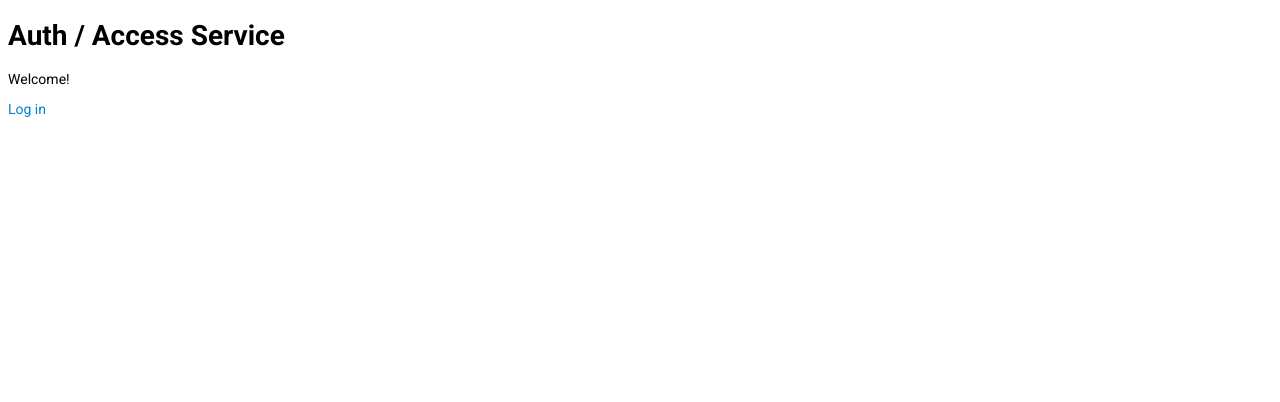
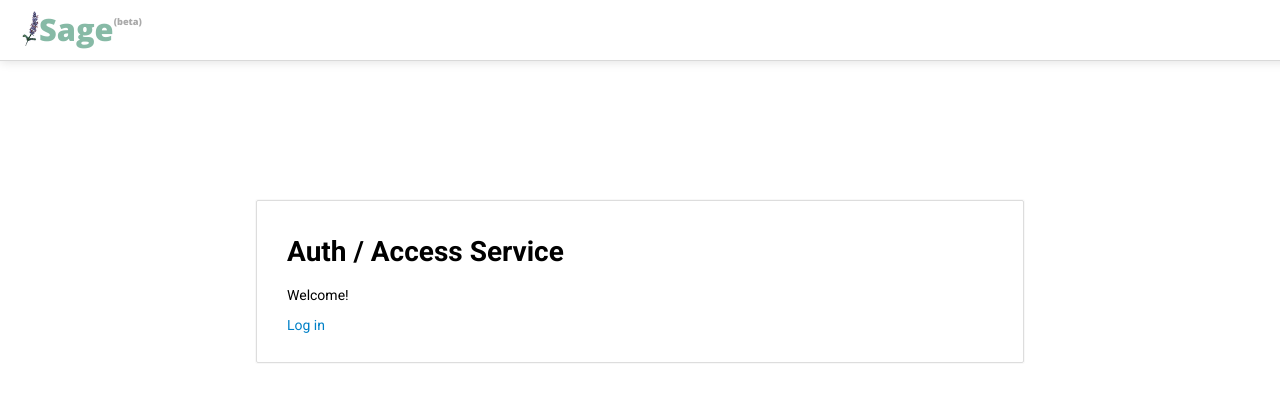
Before and after one commit to waggle-sensor/waggle-auth-app, a Django app: page / in a window 1280 px wide. Shown: the top 402 px of the page. Run offline with Django 4.2, Linux system fonts and the light colour scheme.

Commit message:
updated static and templates to more closely match sage auth

```diff
--- /dev/null
+++ b/static/actions.js
@@ -0,0 +1,36 @@
+
+
+var getToken = function() {
+    $.ajax({
+        type: 'GET',
+        contentType: 'application/json',
+        dataType: 'json',
+        url: '/token',
+        // The data sent to the Django view in JSON format
+        data: JSON.stringify({
+            formField: $('#body').val()
+        }),
+        error: function(XMLHttpRequest, textStatus, errorThrown) {
+            alert("Error: "+ errorThrown);
+        },
+        success: function (data) {
+            console.log(data);
+            console.log(data.token);
+            $('#token_box').html("Token: " + data.token)
+            $('#expires_box').html("Expires: " + data.expires)
+        }
+    });
+}
+
+$('a.logout').click(function(event) {
+    var href = this.href;
+    event.preventDefault();
+    var host = window.location.hostname;
+    var domain = host.includes('.') ?  host.slice(host.indexOf('.')) : host;
+    document.cookie = 'sage_username=;expires=Thu, 01 Jan 1970 00:00:00 UTC;path=/;domain=' + domain;
+    document.cookie = 'sage_uuid=;expires=Thu, 01 Jan 1970 00:00:00 UTC;path=/;domain=' + domain;
+    document.cookie = 'sage_token=;expires=Thu, 01 Jan 1970 00:00:00 UTC;path=/;domain=' + domain;
+    document.cookie = 'sage_token_exp=;expires=Thu, 01 Jan 1970 00:00:00 UTC;path=/;domain=' + domain;
+    document.cookie = 'portal_redirect=;expires=Thu, 01 Jan 1970 00:00:00 UTC;path=/';
+    window.location = href;
+});
--- a/static/styles.css
+++ b/static/styles.css
@@ -1,5 +1,5 @@
-/* this just copies part of the original sage-auth styles.css service to make it look a little better */
 body {
+  margin: 0;
   font-size: 0.875rem;
   font-family: Roboto;
   font-weight: 400;
@@ -7,7 +7,7 @@ body {
 
 a.no-style:hover {
   text-decoration: none;
-  }
+}
 
 a {
   color: #0080c7;
@@ -19,6 +19,109 @@ a:hover {
   text-decoration: underline;
 }
 
-textarea {
-  width: 80em;
+nav {
+  flex-shrink: 0;
+  position: fixed;
+  top: 0px;
+  width: 100%;
+  background: rgb(255, 255, 255);
+  z-index: 1000;
+  display: flex;
+  -webkit-box-align: center;
+  align-items: center;
+  padding: 0px 20px;
+  height: 60px;
+  border-bottom: 1px solid rgba(0, 0, 0, 0.15);
+  box-shadow: rgb(0 0 0 / 0%) 0px 2px 4px -1px, rgb(0 0 0 / 0%) 0px 4px 5px 0px, rgb(0 0 0 / 12%) 0px 1px 10px 0px;
 }
+
+nav .logo {
+  font-size: 2.2em;
+  font-family: "Open sans", sans-serif;
+  font-weight: 800;
+  color: rgb(135, 186, 166) !important;
+  margin-bottom: 2px;
+  padding-right: 20px;
+  padding-left: 2px;
+}
+
+nav .logo img {
+  margin-bottom: 2px;
+}
+
+nav .logo sup {
+  position: relative;
+  top: -5px;
+  font-size: 0.3em;
+  color: rgb(170, 170, 170);
+}
+
+nav .divider {
+  height: auto;
+  align-self: stretch;
+  border: none;
+  height: 1px;
+  margin: 0;
+  flex-shrink: 0;
+  background-color: rgba(0, 0, 0, 0.12);
+}
+
+nav .title {
+  margin: 4px 20px 0px;
+  font-weight: 600;
+}
+
+main {
+  margin: 200px auto;
+  max-width: 60%;
+}
+
+main .container {
+  position: relative;
+  margin: 20px 0px;
+  padding: 15px 30px;
+  border: 1px solid rgb(221, 221, 221);
+  border-radius: 2px;
+  box-shadow: rgb(248 248 248) 0px 0px 1px 1px;
+  color: initial;
+}
+
+/**
+ * layout
+ */
+
+.flex { display: flex; }
+.items-center { align-items: center }
+
+
+/**
+ * basic buttons
+ */
+
+.btn {
+  padding: 1em;
+  color: #666;
+  text-decoration: none;
+}
+
+.btn:hover {
+  opacity: .9;
+  text-decoration: none;
+}
+
+.login-btn {
+  font-size: 1.2em;
+  display: flex;
+  align-items: center;
+  background-color: #3460a1;
+  color: #fff;
+}
+
+.login-btn img {
+  padding-right: .5em;
+}
+
+.login-btn:focus  {
+  outline: 1px dashed black;
+  opacity: .9;
+}
--- a/templates/base.html
+++ b/templates/base.html
@@ -1,16 +1,9 @@
+{% load static %}
 <!DOCTYPE html>
 <html lang="en">
-<head>
-    <meta charset="UTF-8">
-    <meta http-equiv="X-UA-Compatible" content="IE=edge">
-    <meta name="viewport" content="width=device-width, initial-scale=1.0">
-    <title>Waggle Authentication | {% block title %}{% endblock %}</title>
-    <link href="https://fonts.googleapis.com/css2?family=Open+Sans:ital,wght@0,800;1,800&display=swap" rel="stylesheet">
-    <link href="https://fonts.googleapis.com/css?family=Roboto:300,400,500,700,800&display=swap" rel="stylesheet">
-    {% load static %}
-    <link href="{% static 'styles.css' %}" rel="stylesheet">
-</head>
+{% include 'head.html' %}
 <body>
+    {% include 'navbar.html' %}
     <main>
         <div class="container">
             {% block content %}
--- /dev/null
+++ b/templates/head.html
@@ -0,0 +1,10 @@
+{% load static %}
+<head>
+  <meta charset="utf-8">
+  <title>Waggle Auth | {% block title %}{% endblock %}</title>
+  <script src="https://code.jquery.com/jquery-latest.min.js"></script>
+  <link href="https://fonts.googleapis.com/css2?family=Open+Sans:ital,wght@0,800;1,800&display=swap" rel="stylesheet">
+  <link href="https://fonts.googleapis.com/css?family=Roboto:300,400,500,700,800&display=swap" rel="stylesheet">
+  <link href="{% static 'styles.css' %}" rel="stylesheet">
+  <script src="{% static 'actions.js' %}"></script>
+</head>
--- /dev/null
+++ b/templates/navbar.html
@@ -0,0 +1,11 @@
+{% load static %}
+<nav>
+  <div class="flex items-center justify-between">
+      <div class="flex items-center">
+          <a class="logo no-style flex items-center" href="https://portal.sagecontinuum.org">
+              <img src="{% static 'sage-drawing.png' %}" alt="sage logo" height="35">
+              <span>Sage<sup>(beta)</sup></span>
+          </a>
+      </div>
+  </div>
+</nav>
```
Also changed, not shown: static/globus-logo.svg (added), static/sage-drawing.png (added).
